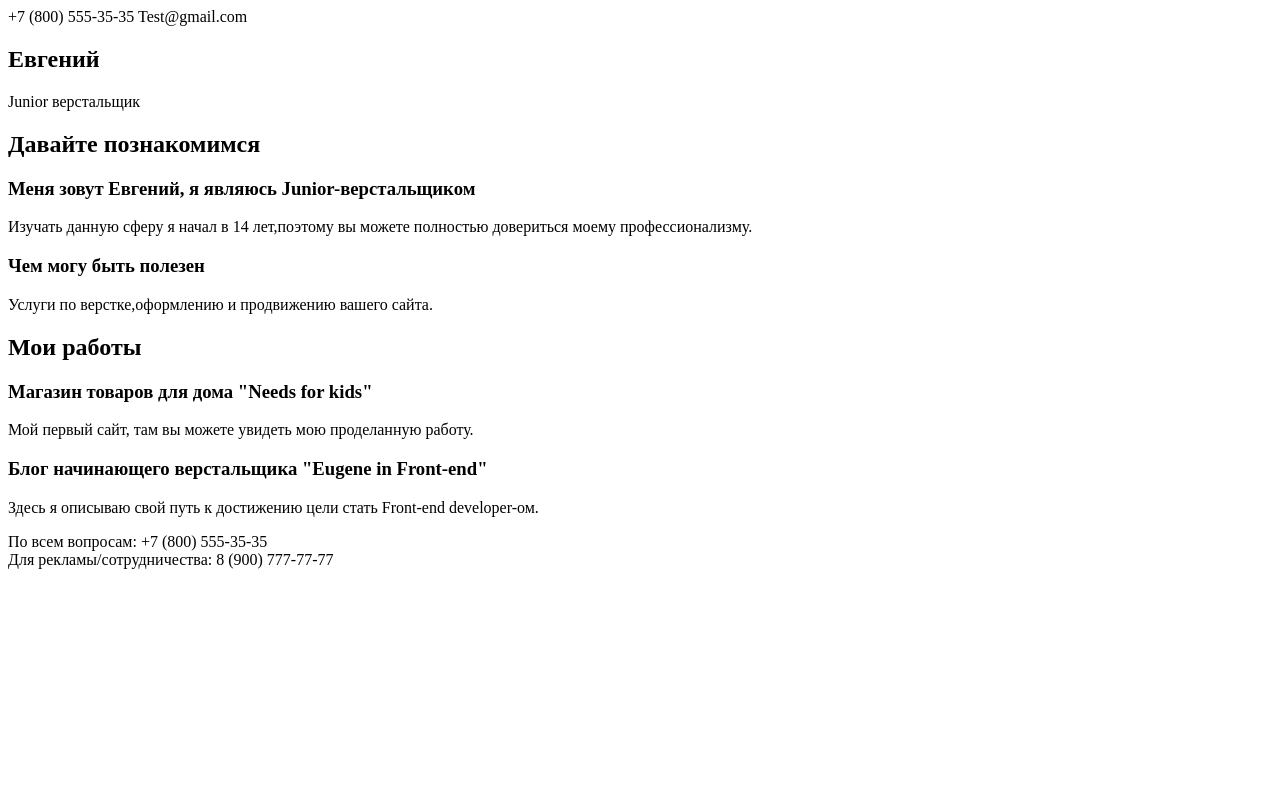
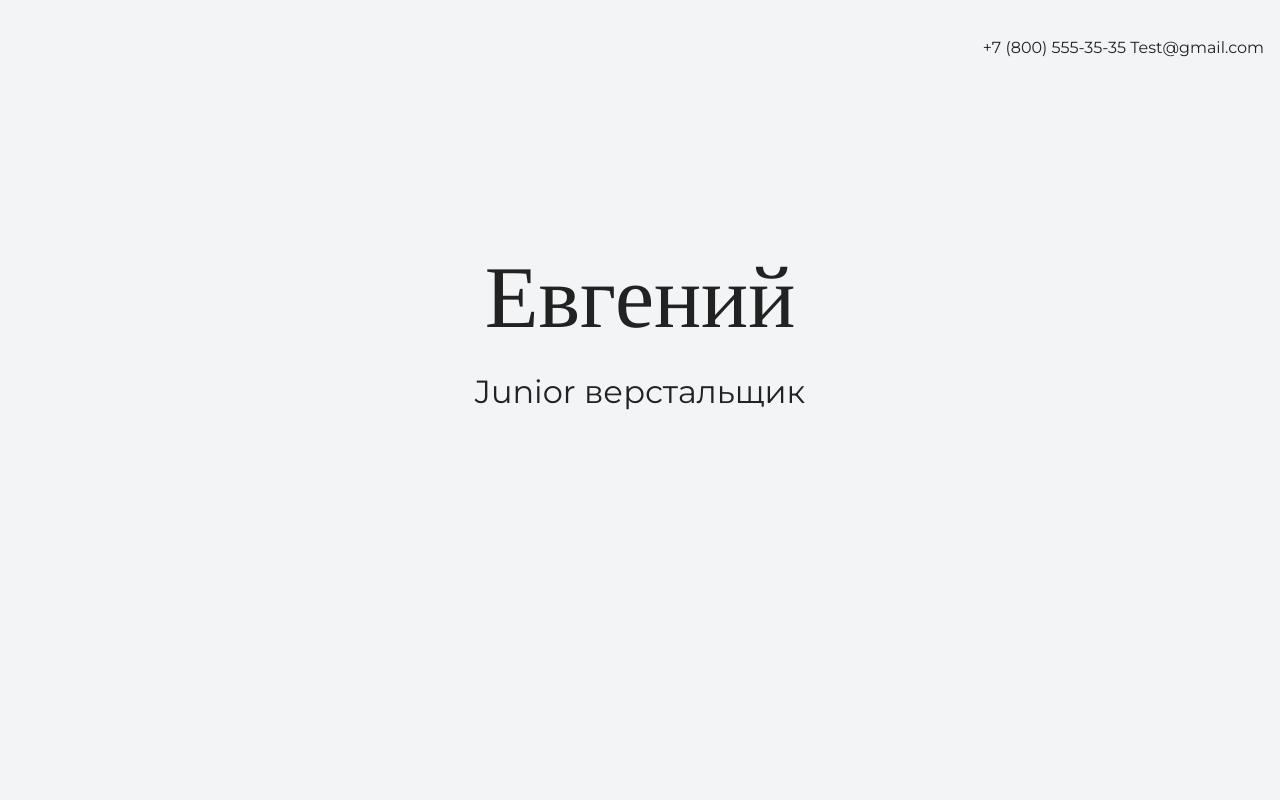
Before and after one commit to EugeneGrigorian/Test, a plain HTML site: page index.html in a window 1280 px wide. Shown: the top 800 px of the page. Drawn offline with nearby package versions, Linux system fonts and the light colour scheme.

Commit message:
Update index.html

```diff
--- a/index.html
+++ b/index.html
@@ -2,7 +2,7 @@
 <html lang="ru">
   <head>
     <meta charset="UTF-8">
-    <link rel="stylesheet" href="style.tt">
+    <link rel="stylesheet" href="style.css">
     <link href="https://fonts.googleapis.com/css?family=Montserrat:400,500,700|Old+Standard+TT&display=swap&subset=cyrillic" rel="stylesheet">
     <title>Портфолио Junior верстальщика</title>
   </head>
```
